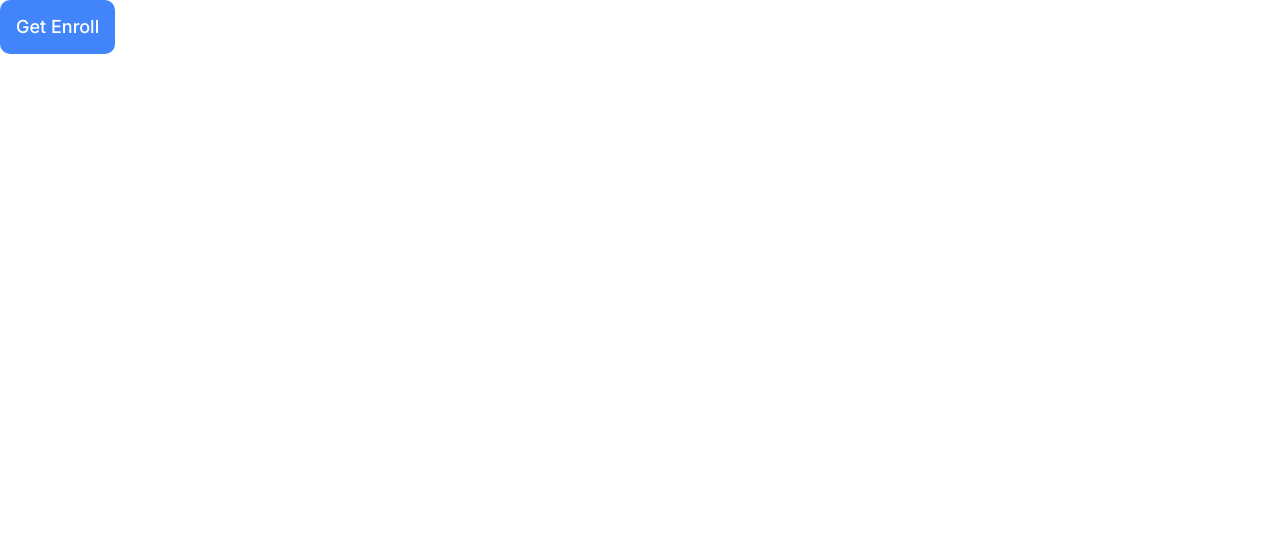
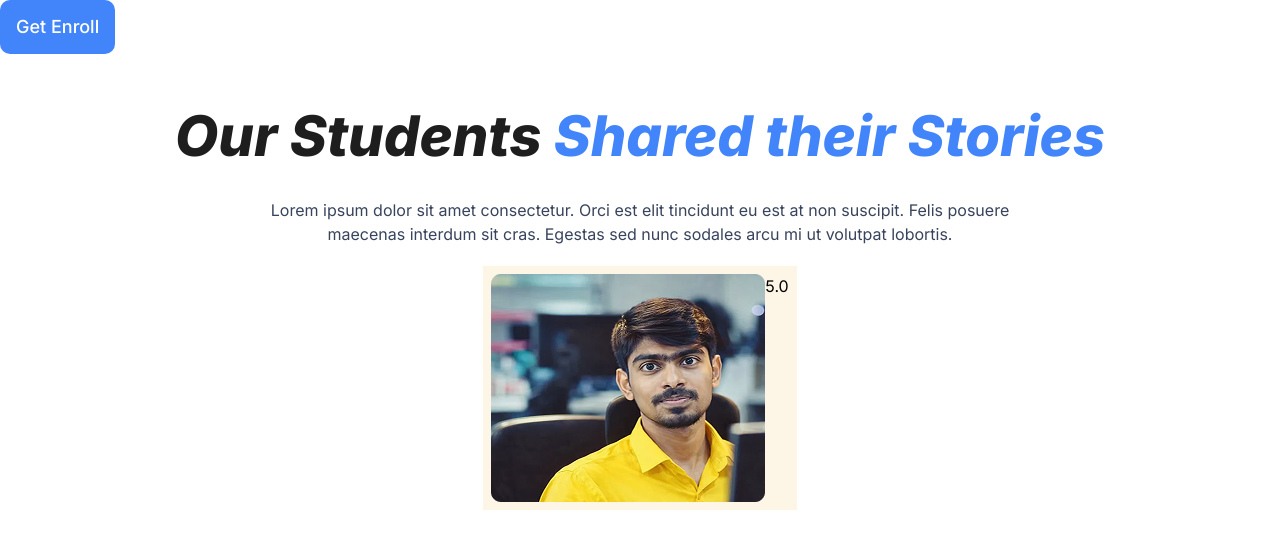
Before and after one commit to ayeshaakter02/Creative-IT-DMT, a website built with Vite: page index.html in a window 1280 px wide. Built offline with nearby package versions, Linux system fonts and the light colour scheme.

Commit message:
from my pc

```diff
--- a/index.html
+++ b/index.html
@@ -21,6 +21,30 @@
     Get Enroll
   </button>
 
+  <!-- Our Students Shared their Stories (slider) Start  -->
+   <section class="py-10 container">
+    <!-- Title part start  -->
+    <div class="sub-container text-center">
+    <h3 class="font-extrabold text-[56px] text-dmt-black1 italic">Our Students <span class="text-dmt-blue1">Shared their Stories</span></h3>
+    <p class="py-5 w-202.25 mx-auto text-base leading-[150%] text-dmt-black2">Lorem ipsum dolor sit amet consectetur. Orci est elit tincidunt eu est at non suscipit. Felis posuere maecenas interdum sit cras. Egestas sed nunc sodales arcu mi ut volutpat lobortis.</p>
+    </div>
+    <!-- Title part end  -->
+     <!-- Slider part start  -->
+      <div class="flex flex-col items-center">
+        <!-- Profile one start  -->
+           <div class="bg-dmt-yellow2 p-2 flex">
+            <div class="">
+              <img src="/src/assets/images/profileImgOne.png" alt="profileImgOne.png">
+            </div>
+            <div class="">
+              <p>5.0</p>
+            </div>
+           </div>
+      </div>
+     <!-- Slider part end -->
+   </section>
+  <!-- Our Students Shared their Stories (slider) End  -->
+
   <!-- <script type="module" src="/src/main.js"></script> -->
 </body>
 
```
Also changed, not shown: src/assets/images/profileImgOne.png (added), src/assets/images/profileImgThree.png (added), src/assets/images/profileImgTwo.png (added), 1 other file.
